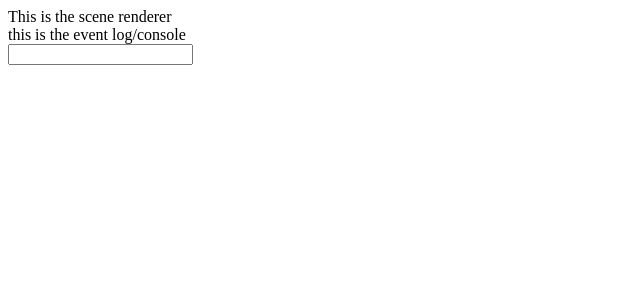
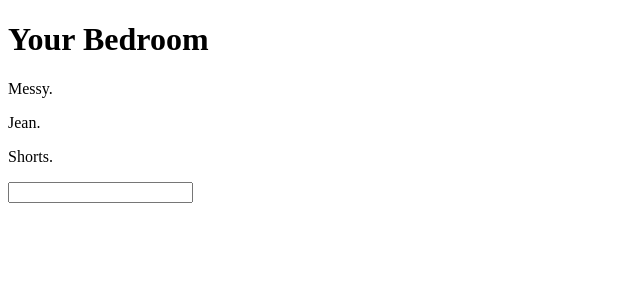
Before and after one commit to robflynn/patdjs, a Vue app: page / in a window 1280 px wide. Shown: the top 300 px of the page, without its empty margins (0-640 px from the left). Built offline with nearby package versions, Linux system fonts and the light colour scheme.

Commit message:
implement basic scene rendering

```diff
--- a/src/app.vue
+++ b/src/app.vue
@@ -12,6 +12,19 @@ export default {
 		Console,
 		PlayerInput
 	},
+
+	data: () => {
+		return {
+			patd: new Patd(),
+		}
+	},
+
+	computed: {
+		scene() {
+			return this.patd.scenes[0]
+		}
+	},
+
 	mounted() {
 		console.log("booted")
 	}
@@ -23,7 +36,7 @@ export default {
 
 <template>
 	<div>
-		<Scene />
+		<Scene :scene="scene"/>
 		<Console />
 		<PlayerInput />
 	</div>
--- a/src/components/console.vue
+++ b/src/components/console.vue
@@ -1,5 +1,4 @@
 <template>
-  <div>
-    this is the event log/console
+  <div class="console">
   </div>
 </template>
--- a/src/components/player_input.vue
+++ b/src/components/player_input.vue
@@ -1,8 +1,19 @@
+<script>
+export default {
+  methods: {
+    inputReceived($e) {
+      const input = $e.target.value
+      $e.target.value = ''
+    }
+  }
+}
+</script>
+
 <style lang="scss">
 </style>
 
 <template>
   <div>
-    <input type="text" name="playerInput" ref="playerInput" />
+    <input type="text" name="playerInput" ref="playerInput" @change="inputReceived"/>
   </div>
 </template>
--- a/src/components/scene.vue
+++ b/src/components/scene.vue
@@ -1,5 +1,37 @@
+<script>
+  export default {
+    name: 'Scene',
+
+    mounted() {
+      console.log('scene mounted')
+    },
+
+    props: [
+      "scene"
+    ],
+
+    computed: {
+      sceneDescriptionHTML() {
+        return this.scene.description.split('\n').map((line) => `<p>${line}</p>`).join("\n")
+      }
+    },
+
+    watch: {
+      scene() {
+        console.log("scene changed")
+      }
+    }
+  }
+</script>
+
+<style scoped>
+.scene {
+}
+</style>
+
 <template>
-  <div>
-    This is the scene renderer
+  <div class="scene">
+    <h1 class="title">{{ scene.name }}</h1>
+    <div class="description" v-html="sceneDescriptionHTML" />
   </div>
 </template>
--- a/src/lib/patd.js
+++ b/src/lib/patd.js
@@ -1,3 +1,16 @@
 
 export default class Patd {
+  constructor() {
+    this.scenes = this.buildScenes()
+  }
+
+  buildScenes() {
+    return [
+      {
+        id: 1,
+        name: "Your Bedroom",
+        description: "Messy.\nJean.\nShorts.",
+      }
+    ]
+  }
 }
```
